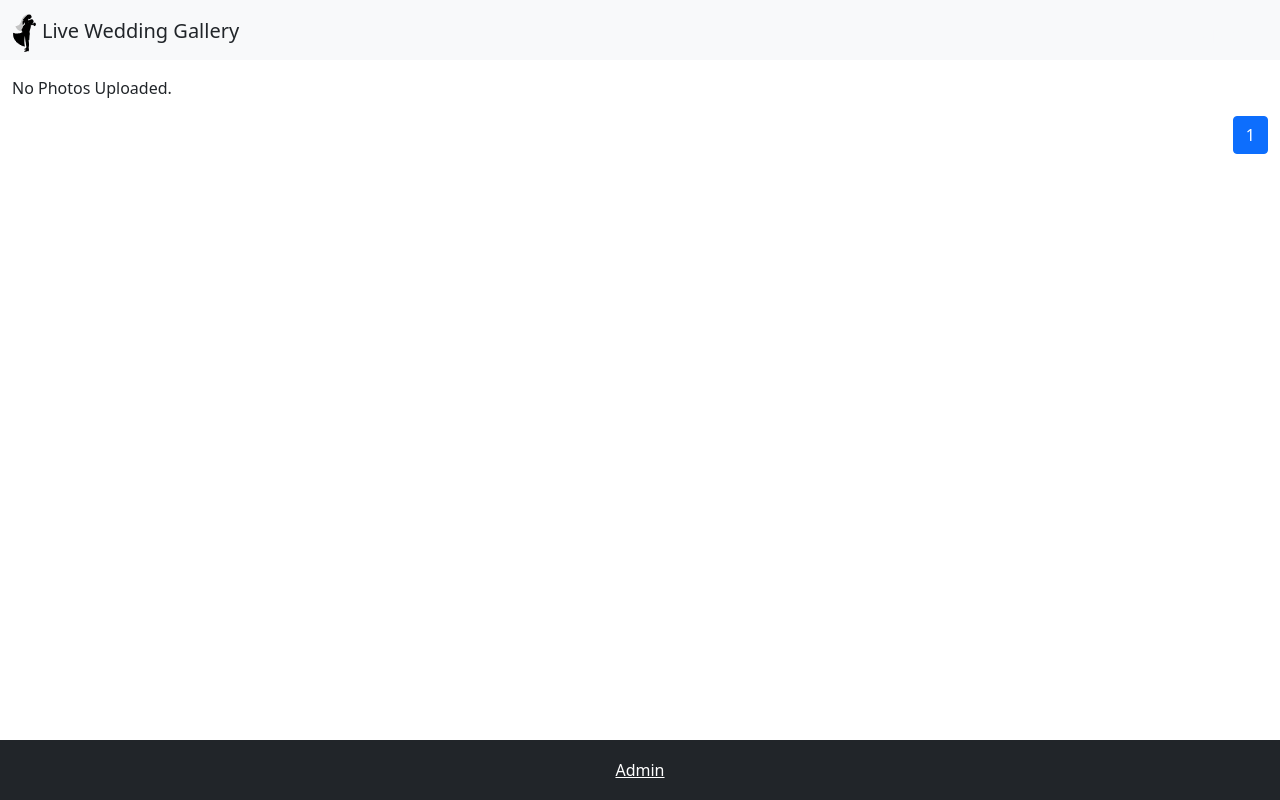
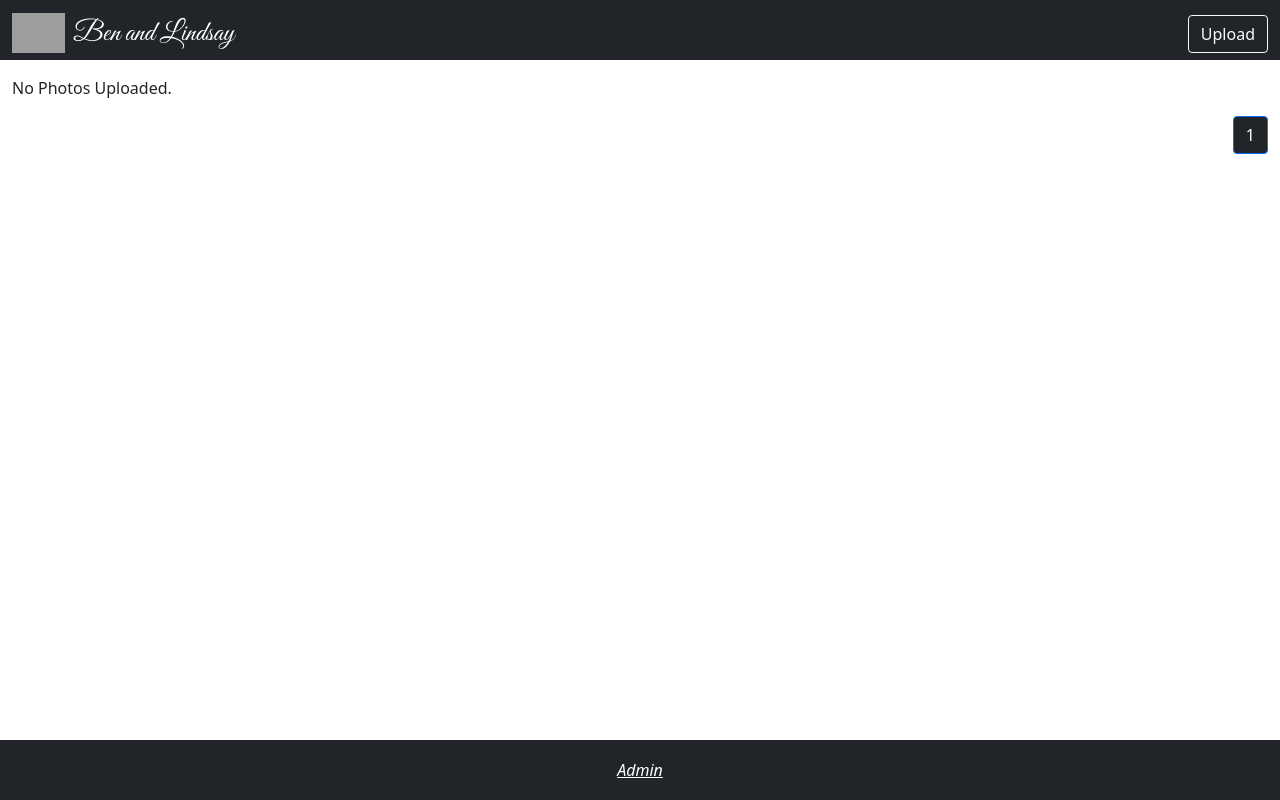
Before and after one commit to zmdavis15/wedding_gallery, a Django app: page / in a window 1280 px wide. Run offline with Django 4.2, Linux system fonts and the light colour scheme; data that the repository does not hold is empty; some libraries are stand-ins or nearby versions; grey boxes are pictures that could not be loaded.

Commit message:
added styling and removed max img height

```diff
--- a/layout/static/layout/css/style.css
+++ b/layout/static/layout/css/style.css
@@ -2,6 +2,9 @@
 .asteriskField {
   color: red;
 }
+
+
+/* page appearance adjustment */
 html, body {
   height: 100%;
 }
@@ -14,3 +17,13 @@ html, body {
 .footer {
   height: 60px;
 }
+/* fonts */
+.wedding-font {
+  font-family: 'Great Vibes', cursive;
+}
+
+
+/* bootstrap overrides */
+.page-item.active .page-link {
+	background-color: #212529;
+}
--- a/layout/templates/layout/base.html
+++ b/layout/templates/layout/base.html
@@ -14,17 +14,23 @@
     <link rel="stylesheet" href="https://cdn.jsdelivr.net/npm/bootstrap-icons@1.8.1/font/bootstrap-icons.css">
     <!-- main site css-->
     <link rel="stylesheet" type="text/css" href="{% static 'layout/css/style.css' %}">
+    <!-- fonts -->
+    <link rel="preconnect" href="https://fonts.googleapis.com">
+    <link rel="preconnect" href="https://fonts.gstatic.com" crossorigin>
+    <link href="https://fonts.googleapis.com/css2?family=Great+Vibes&display=swap" rel="stylesheet">
     {% block stylesheet %}
     {% endblock %}
   </head>
   <body>
     <header>
       <!-- top nav bar here -->
-      <nav class="navbar navbar-light bg-light header">
+      <nav class="navbar navbar-light bg-dark header">
         <div class="container-fluid">
-          <a class="navbar-brand text-dark" href="{% url 'layout:index' %}">
+          <a class="navbar-brand text-white d-flex" href="{% url 'layout:index' %}">
             <img src="{% static 'svg/bride_groom.svg' %}" alt="" style="height: 40px;">
-            Live Wedding Gallery
+            <div class="ms-2 fs-3 wedding-font">
+              Ben and Lindsay
+            </div>
           </a>
           <div class="d-flex">
             <button id="upload_photo_btn" class="btn btn-outline-light" type="button" name="button">Upload</button>
@@ -46,7 +52,7 @@
     <!-- bottom nav and JS files -->
     <nav class="navbar navbar-light bg-dark footer">
       <div class="container-fluid d-flex justify-content-center">
-        <a class="text-white" href="{% url 'admin:index' %}">Admin</a>
+        <a class="text-white fst-italic href="{% url 'admin:index' %}">Admin</a>
       </div>
     </nav>
 
--- a/layout/templates/layout/index.html
+++ b/layout/templates/layout/index.html
@@ -17,7 +17,8 @@
     {% for obj in object_list %}
     <div class="col-md-4 col-xs-12 d-flex align-items-center justify-content-center">
       <figure class="figure">
-        <img src="{{ obj.img.url }}" class="img-fluid border rounded-3" alt="" style="max-height:500px">
+        <!-- <img src="" class="img-fluid border rounded-3" alt="" style="max-height:500px"> -->
+        <img src="{{ obj.img.url }}" class="img-fluid border rounded-3" alt="" style="">
         <figcaption class="figure-caption text-center">{{ obj.caption }}</figcaption>
       </figure>
     </div>
```
Also changed, not shown: photos/static/photos/svg/bride_groom.svg.
